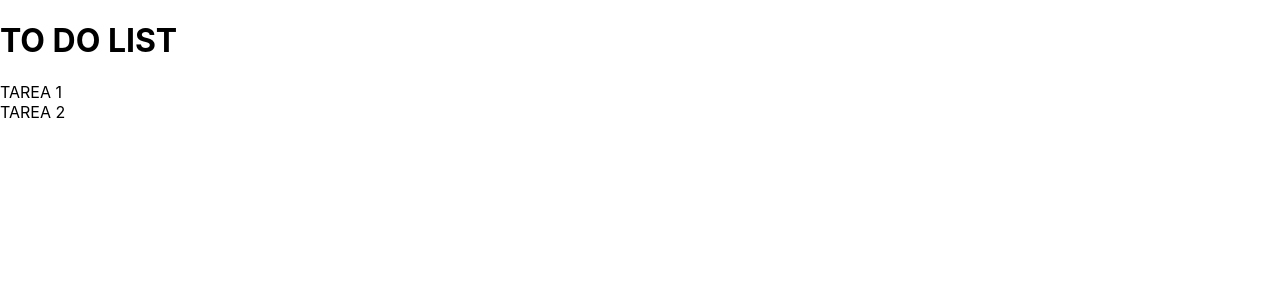
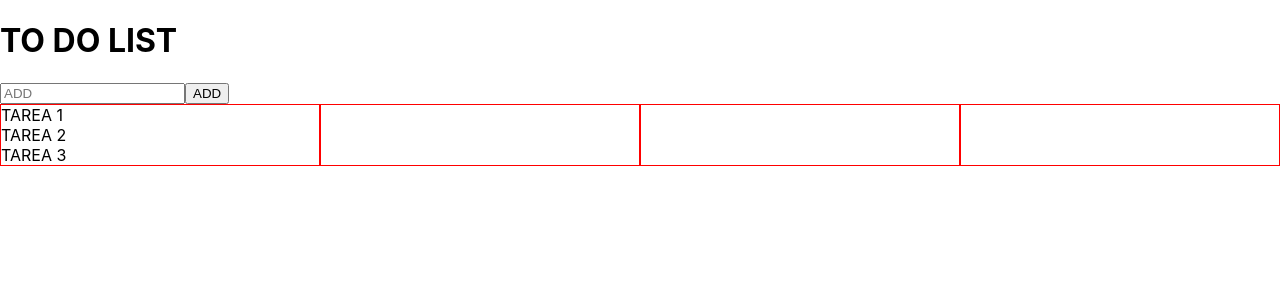
Before and after one commit to amatiasdev/to-do-list, a React (Create React App) app: page / in a window 1280 px wide. Shown: the top 300 px of the page. Built offline with nearby package versions, Linux system fonts and the light colour scheme.

Commit message:
[FIX] Refactor functionality CRUD

```diff
--- a/src/Components/Column.js
+++ b/src/Components/Column.js
@@ -6,7 +6,6 @@ function Column({
     droppableId="requirement",
 }) {
 
-  console.log(data);
     return (
         <Droppable droppableId={droppableId}>
           {
--- a/src/Components/Container.js
+++ b/src/Components/Container.js
@@ -31,9 +31,24 @@ const Container = () => {
       },
       parent: 0,
     },
+    {
+      id: "3",
+      title: "TAREA 3",
+      status: 0,
+      type: 0,
+      description: "",
+      assignedto: {
+        userId: "",
+        name: "",
+        lastname: "",
+      },
+      parent: 0,
+    },
   ]);
 
   const [todo, setTodo] = useState([]);
+  const [blocked, setBlocked] = useState([]);
+  const [inprogress, setInprogress] = useState([])
 
   const reorder = (requirement, startIndex, endIndex) => {
     const result = Array.from(requirement);
@@ -42,52 +57,97 @@ const Container = () => {
     return result;
   };
 
-  const dragEndTodo = (result, source) => {
-    console.log(result);
 
-    let removed;
-    switch (source) {
-      case 'todo':
-        [removed] = todo.splice(result.source.index, 1);
-        setRequirement(prevState=> [...prevState, removed]);
-        break;
-      case 'requirement':
-        [removed] = requirement.splice(result.source.index, 1);
-        setTodo(prevState=> [...prevState, removed]);
-        break;
-        default:
+  const crud = {
+
+    requirement: {
+      add: (element) => {
+        setRequirement(prevState=> [...prevState, element]);
+      },
+      remove: (element) => {
+        const [removed] = requirement.splice(element.source.index, 1);
+        return removed;
+      }
+    },
+    todo: {
+      add: (element) => {
+        setTodo(prevState=> [...prevState, element]);
+      },
+      remove: (element) => {
+        const [removed] = todo.splice(element.source.index, 1);
+        return removed;
+      }
+    },
+    blocked: {
+      add: (element) => {
+        setBlocked(prevState=> [...prevState, element]);
+      },
+      remove: (element) => {
+        const [removed] = blocked.splice(element.source.index, 1);
+        return removed;
+      }
+    },
+    inprogress: {
+      add: (element) => {
+        setInprogress(prevState=> [...prevState, element]);
+      },
+      remove: (element) => {
+        const [removed] = inprogress.splice(element.source.index, 1);
+        return removed;
+      }
     }
-
-
   }
 
   const onDragEnd = (result) => {
     if (!result.destination) {
         return;
     }
+    console.log(result.source.droppableId);
+    console.log(crud[result.source.droppableId]);
+    const removed = crud[result.source.droppableId].remove(result);
+    crud[result.destination.droppableId].add(removed);
+  };
 
-    switch (result.destination.droppableId) {
-        case "todo":
-          dragEndTodo(result, result.source.droppableId);
-        break;
-        case "requirement":
-          dragEndTodo(result, result.source.droppableId);
-        break;
-        default:
-          console.log("No droppableId");
-        break;
+  const handleAddElement = (e) => {
+    console.log(e);
+    e.preventDefault();
+    const value = document.getElementById("add").value;
+
+    if (!value) {
+      return;
     }
 
+    const request = {
+      id: Math.random()+"",
+      title: value,
+      status: 0,
+      type: 0,
+      description: "",
+      assignedto: {
+        userId: "",
+        name: "",
+        lastname: "",
+      },
+      parent: 0,
+    }
+    crud.requirement.add(request);
 
-  };
+  }
+
 
   return (
     <div >
       <h1>TO DO LIST</h1>
+      <input type="text" placeholder="ADD" id="add"/>
+      <button onClick={handleAddElement}>ADD</button>
+
+
       <div className="d-flex">
       <DragDropContext onDragEnd={onDragEnd}>
         <Column data={requirement} droppableId="requirement"/>
         <Column data={todo} droppableId="todo"/>
+        <Column data={blocked} droppableId="blocked"/>
+        <Column data={inprogress} droppableId="inprogress"/>
       </DragDropContext>
 
       </div>
--- a/src/index.css
+++ b/src/index.css
@@ -18,4 +18,5 @@ code {
 }
 .d-flex .column{
   flex: 1;
+  border: 1px solid red;
 }
```
